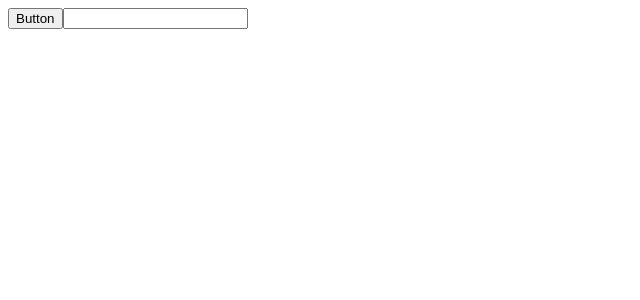
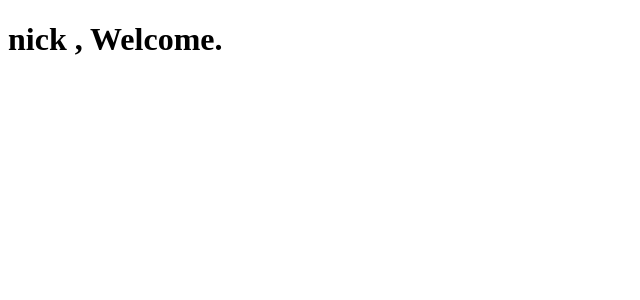
Before and after one commit to nickkies/react-rebase, a React (Create React App) app in the folder doc-practice/: page / in a window 1280 px wide. Shown: the top 300 px of the page, without its empty margins (0-640 px from the left). Built offline with nearby package versions, Linux system fonts and the light colour scheme.

Commit message:
ConditionalRendering

```diff
--- a/doc-practice/src/App.js
+++ b/doc-practice/src/App.js
@@ -1,4 +1,5 @@
-import Event from './components/4-Event/Event';
+import Condition from './components/5-ConditionalRendering/Condition';
+// import Event from './components/4-Event/Event';
 // import ClassComponent from './components/2-State/ClassComponent';
 // import ClassComponent2 from './components/3-LifeCycle/ClassComponent';
 // import FunctionalComponent from './components/2-State/FunctionalComponent';
@@ -8,7 +9,8 @@
 function App() {
   return (
     <>
-      <Event />
+      <Condition />
+      {/* <Event /> */}
       {/* <ClassComponent2 />/ */}
       {/* <ClassComponent /> */}
       {/* <FunctionalComponent /> */}
--- /dev/null
+++ b/doc-practice/src/components/5-ConditionalRendering/Condition.jsx
@@ -0,0 +1,12 @@
+import React from 'react';
+import Greeting from './Greeting';
+
+export default function Condition() {
+  const isLoggedIn = true;
+
+  return (
+    <div>
+      <Greeting isLoggedIn={isLoggedIn} />
+    </div>
+  );
+}
--- /dev/null
+++ b/doc-practice/src/components/5-ConditionalRendering/Greeting.jsx
@@ -0,0 +1,12 @@
+import React from 'react';
+import GuestGreeting from './GuestGreeting';
+import UserGreeting from './UserGreeting';
+
+export default function Greeting(props) {
+  // if (props.isLoggedIn) {
+  //   return <UserGreeting name='nick' count={0} />;
+  // }
+
+  // return <GuestGreeting />;
+  return props.isLoggedIn ? <UserGreeting name='nick' /> : <GuestGreeting />;
+}
--- /dev/null
+++ b/doc-practice/src/components/5-ConditionalRendering/GuestGreeting.jsx
@@ -0,0 +1,5 @@
+import React from 'react';
+
+export default function GuestGreeting() {
+  return <h1>Plz sign up.</h1>;
+}
--- /dev/null
+++ b/doc-practice/src/components/5-ConditionalRendering/UserGreeting.jsx
@@ -0,0 +1,11 @@
+import React from 'react';
+
+export default function UserGreeting(props) {
+  return (
+    <h1>
+      {props.name && `${props.name} ,`} Welcome.
+      {props.count ? `It's  ${props.count} times` : null}
+      {/* falsy 주의 */}
+    </h1>
+  );
+}
```
